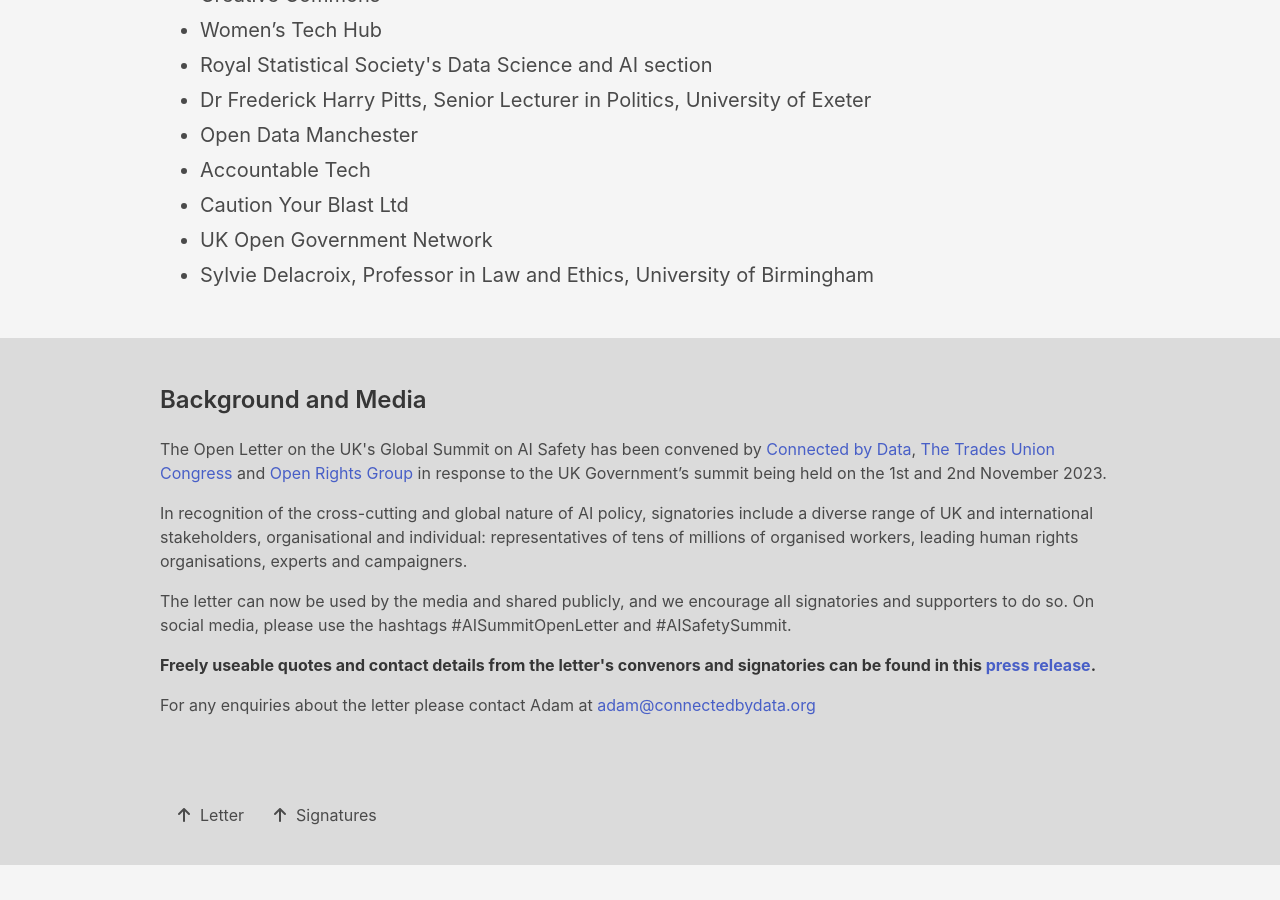
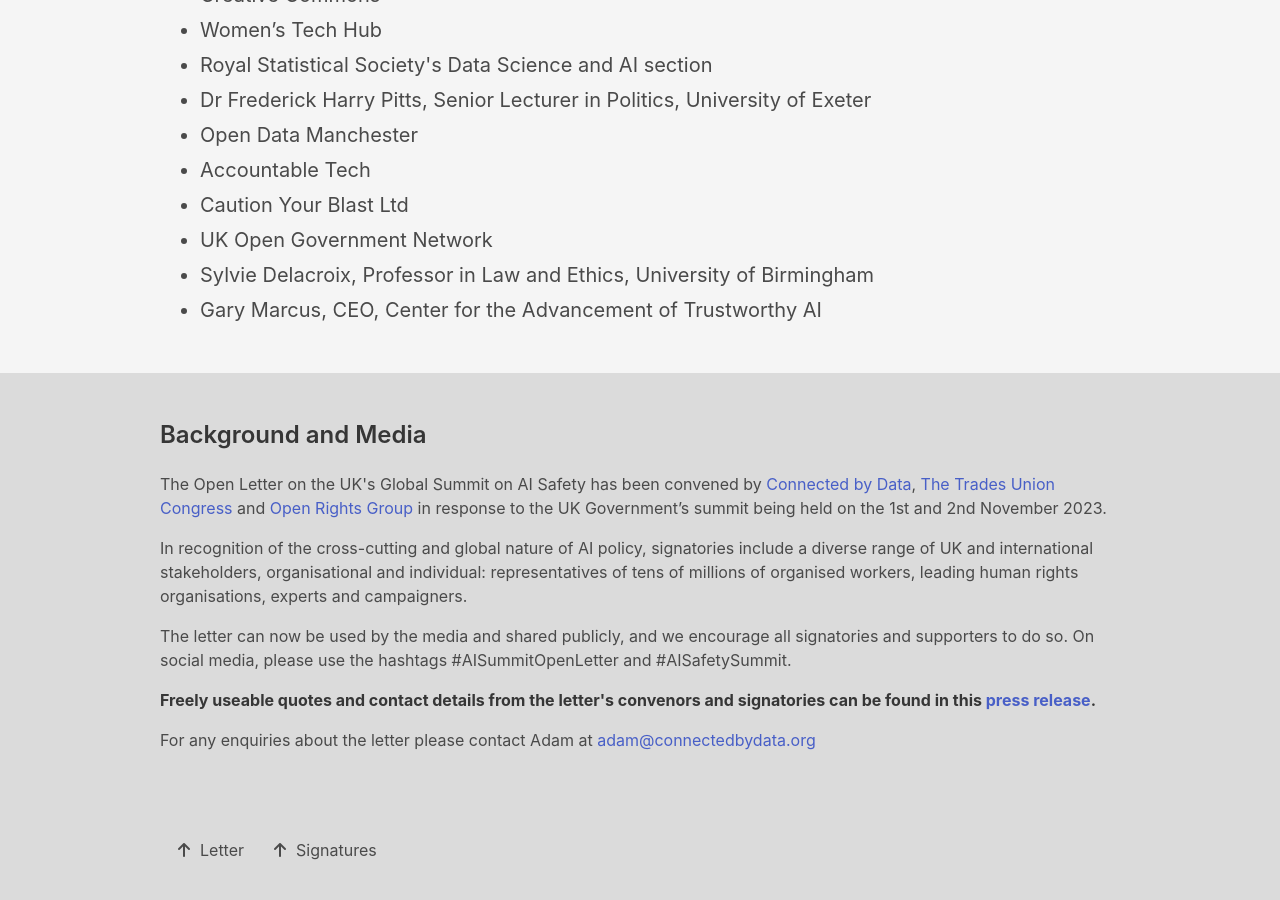
Before and after one commit to connectedbydata/ai-summit-open-letter, a Jekyll site: the page built from index.md, in a window 1280 px wide and 900 px high, scrolled down 5977 px. Built offline with Jekyll 4.4.1, drawn with Linux system fonts in a browser that asks for light colours; nearby versions of some CDN libraries; before the commit the page ends 6842 px from its top, so only the background shows below that.

Commit message:
Gary Marcus signature

```diff
--- a/index.md
+++ b/index.md
@@ -125,6 +125,7 @@ signatories:
   - Caution Your Blast Ltd
   - UK Open Government Network
   - Sylvie Delacroix, Professor in Law and Ethics, University of Birmingham
+  - Gary Marcus, CEO, Center for the Advancement of Trustworthy AI
 layout: default
 ---
 Dear Prime Minister,
```
